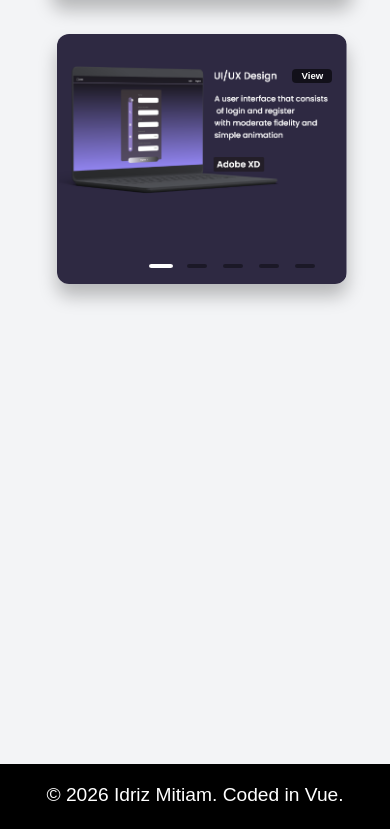
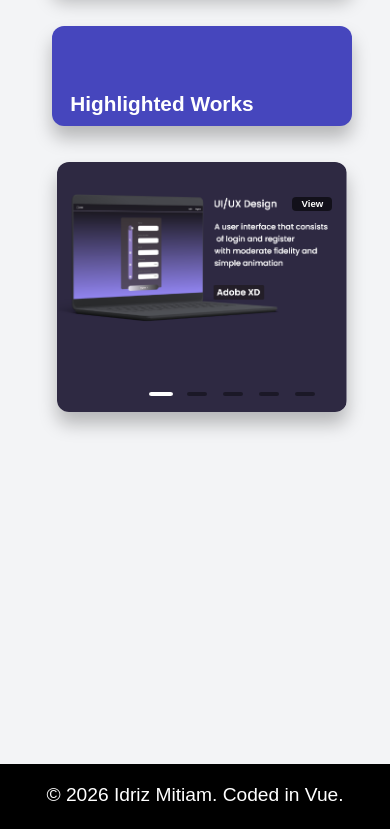
Before and after one commit to Zidri/Mitiam-Portfolio, a Vue app: page / in a window 390 px wide. Shown: the part 1744-2573 px from the top of the page. Built offline with nearby package versions, Linux system fonts and the light colour scheme; some icons are missing.

Commit message:
mobile changes

```diff
--- a/src/assets/profile.css
+++ b/src/assets/profile.css
@@ -1628,7 +1628,11 @@ body {
     grid-template-columns: 1fr !important;
     top: -2.5rem !important;
   }
-
+  .grid1 {
+
+ top: 8rem !important;
+
+  }
 
  .skills2 {
   position: relative;
```
